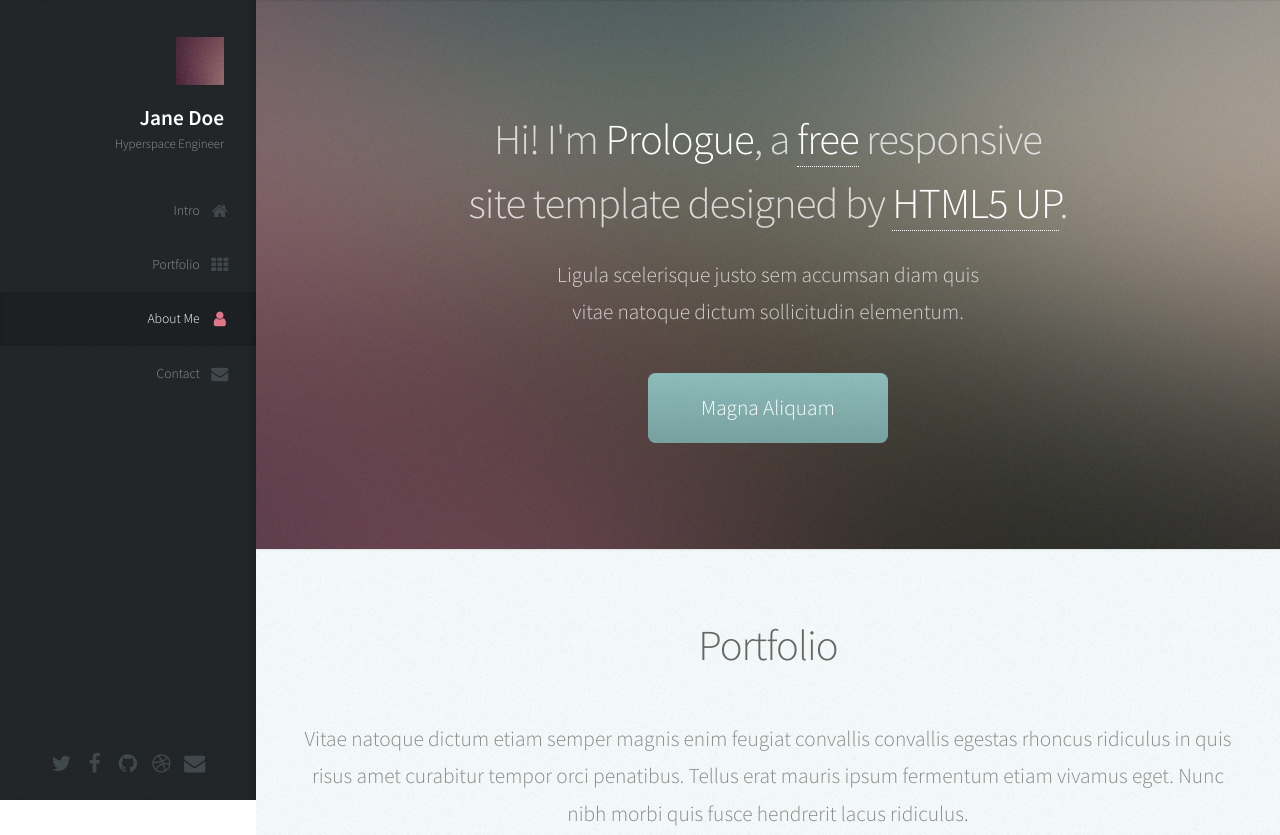
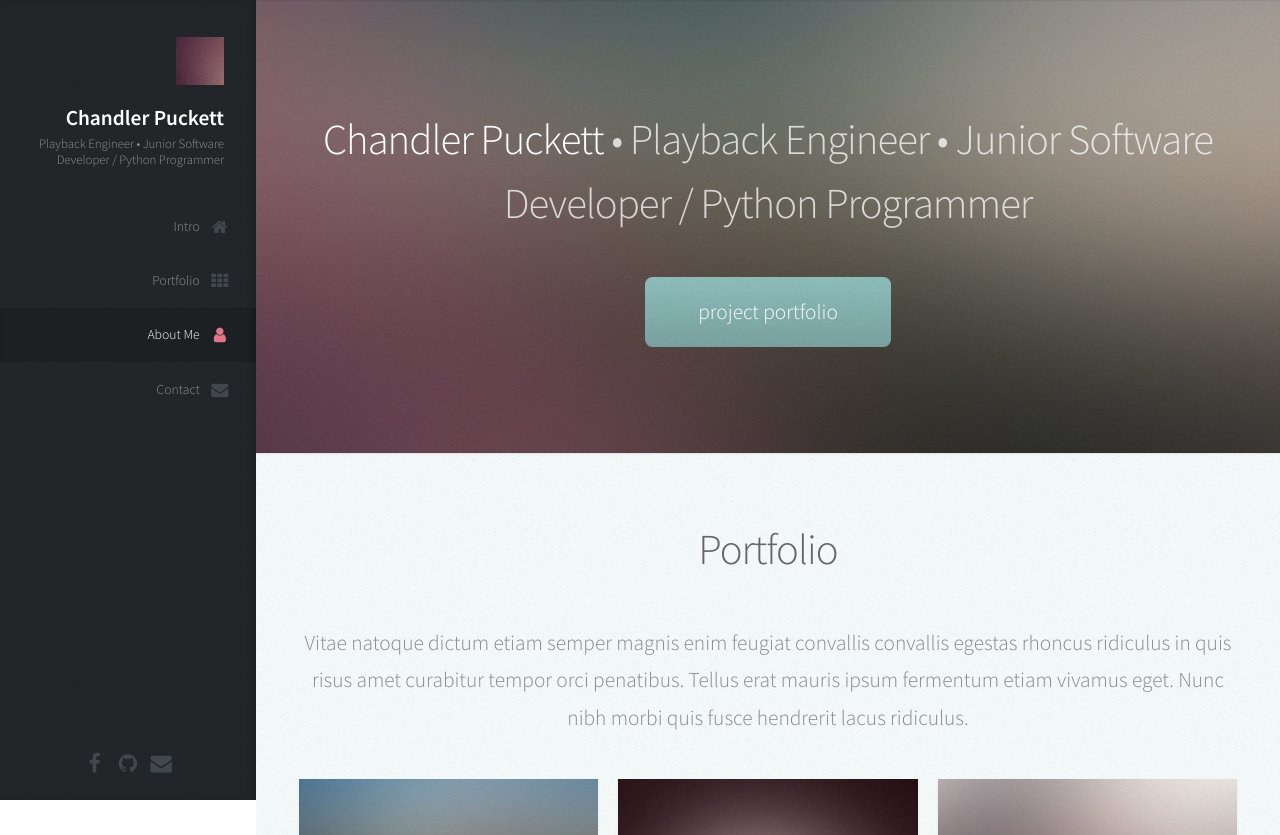
Before and after one commit to chandlerpuckett/portfolio, a plain HTML site: page index.html in a window 1280 px wide. Shown: the top 835 px of the page. Drawn offline with Linux system fonts and the light colour scheme.

Commit message:
work in progress

```diff
--- a/index.html
+++ b/index.html
@@ -25,8 +25,8 @@
 					<!-- Logo -->
 						<div id="logo">
 							<span class="image avatar48"><img src="images/avatar.jpg" alt="" /></span>
-							<h1 id="title">Jane Doe</h1>
-							<p>Hyperspace Engineer</p>
+							<h1 id="title">Chandler Puckett</h1>
+							<p>Playback Engineer • Junior Software Developer / Python Programmer</p>
 						</div>
 
 					<!-- Nav -->
@@ -45,10 +45,8 @@
 
 					<!-- Social Icons -->
 						<ul class="icons">
-							<li><a href="#" class="icon fa-twitter"><span class="label">Twitter</span></a></li>
-							<li><a href="#" class="icon fa-facebook"><span class="label">Facebook</span></a></li>
-							<li><a href="#" class="icon fa-github"><span class="label">Github</span></a></li>
-							<li><a href="#" class="icon fa-dribbble"><span class="label">Dribbble</span></a></li>
+							<li><a href="https://www.facebook.com/chandler.puckett.9" class="icon fa-facebook"><span class="label">Facebook</span></a></li>
+							<li><a href="https://github.com/chandlerpuckett" class="icon fa-github"><span class="label">Github</span></a></li>
 							<li><a href="#" class="icon fa-envelope"><span class="label">Email</span></a></li>
 						</ul>
 
@@ -64,14 +62,12 @@
 						<div class="container">
 
 							<header>
-								<h2 class="alt">Hi! I'm <strong>Prologue</strong>, a <a href="http://html5up.net/license">free</a> responsive<br />
-								site template designed by <a href="http://html5up.net">HTML5 UP</a>.</h2>
-								<p>Ligula scelerisque justo sem accumsan diam quis<br />
-								vitae natoque dictum sollicitudin elementum.</p>
+								<h2 class="alt"><strong>Chandler Puckett</strong> • Playback Engineer • Junior Software Developer / Python Programmer</h2>
+								<p></p>
 							</header>
 
 							<footer>
-								<a href="#portfolio" class="button scrolly">Magna Aliquam</a>
+								<a href="#portfolio" class="button scrolly">project portfolio</a>
 							</footer>
 
 						</div>
```
Also changed, not shown: 1 other file.
